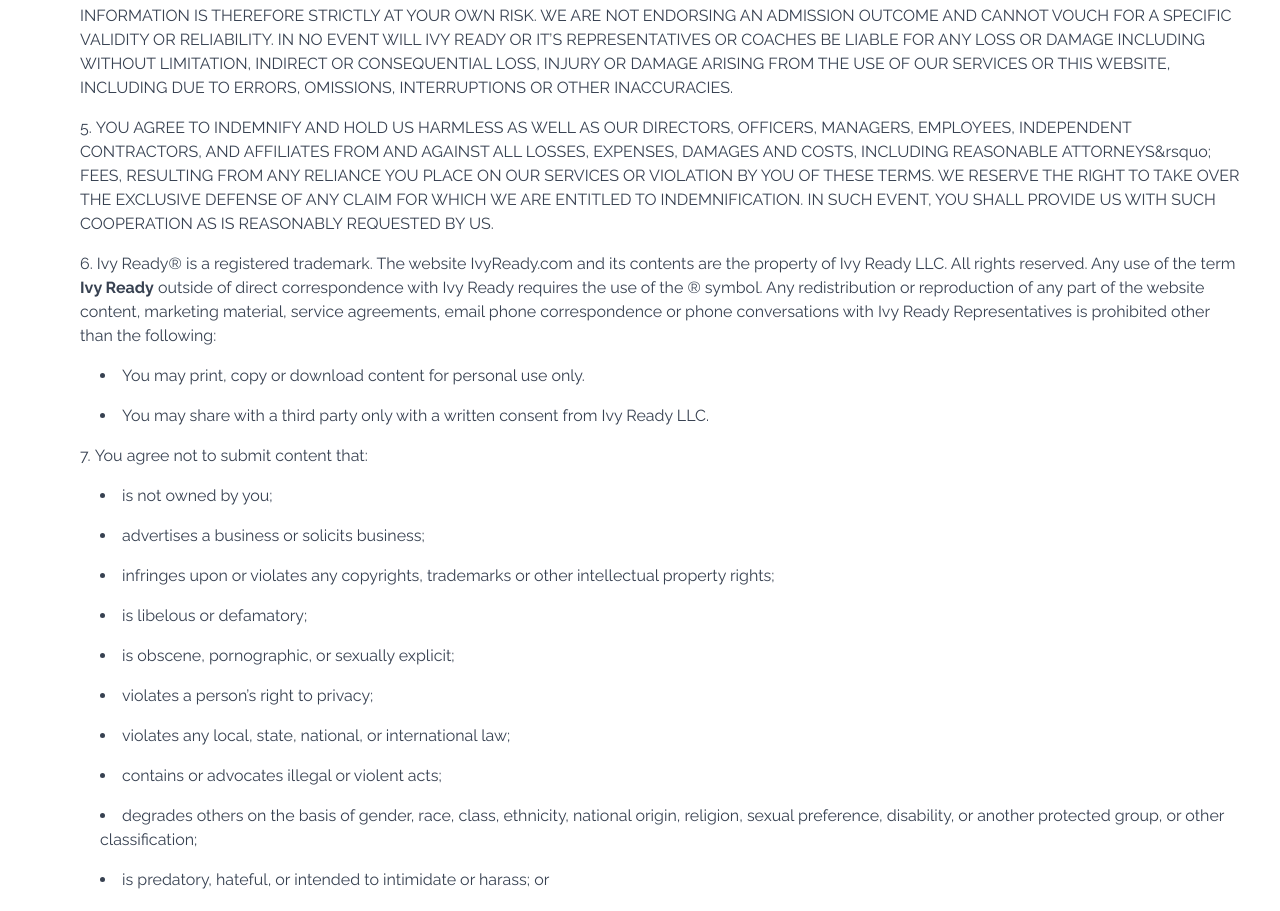
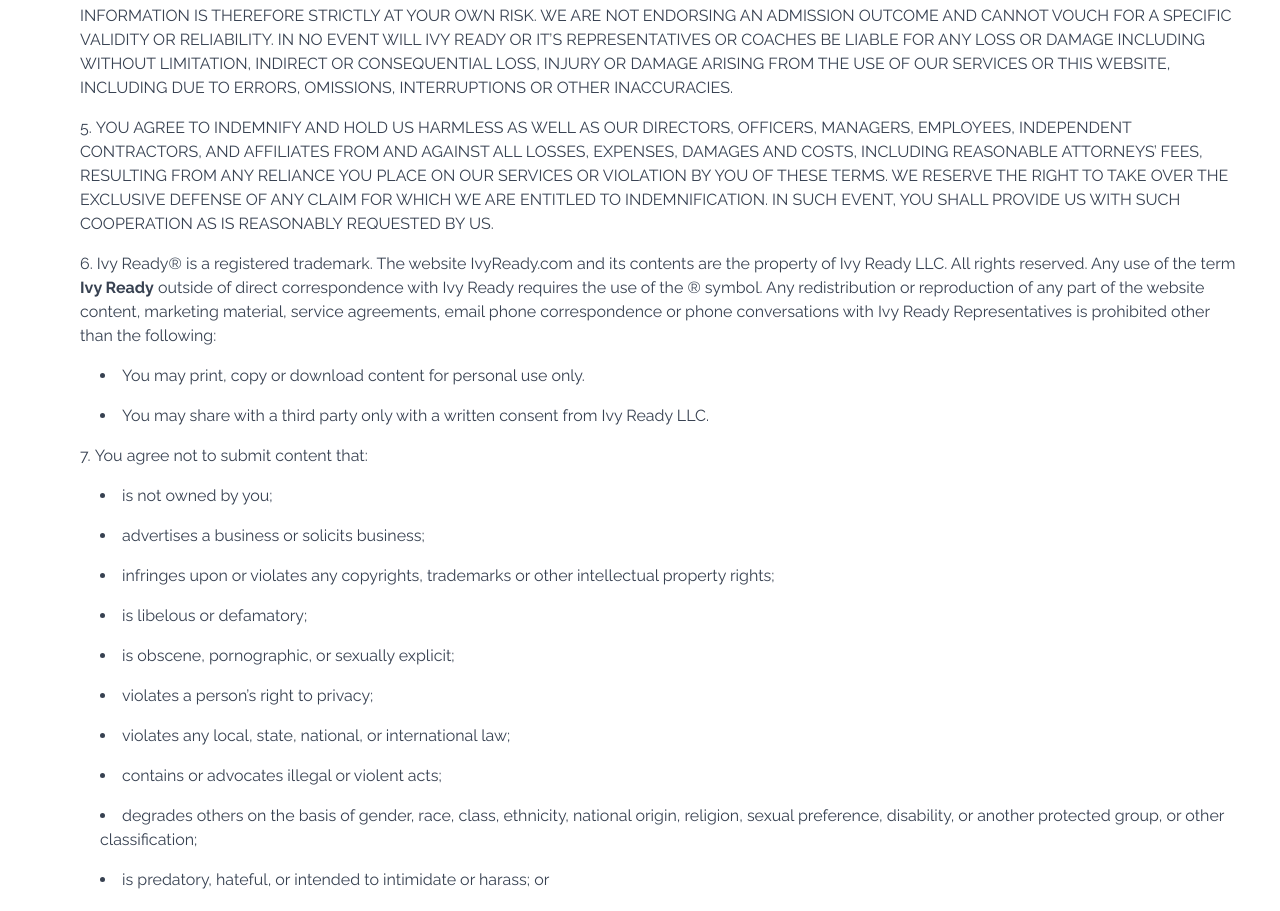
Before and after one commit to TesCoder/IR, a Next.js app in the folder next-js-site/: page /tos in a window 1280 px wide. Shown: the part 3126-4037 px from the top of the page. Built offline with nearby package versions, Linux system fonts and the light colour scheme.

Commit message:
update nextjs

```diff
--- a/next-js-site/package.json
+++ b/next-js-site/package.json
@@ -20,7 +20,7 @@
     "eslint-config-next": "13.1.4",
     "google-spreadsheet": "^3.3.0",
     "html-pdf": "^3.0.1",
-    "next": "13.1.4",
+    "next": "13.4.19",
     "nodemailer": "^6.9.0",
     "puppeteer": "^19.5.2",
     "react": "18.2.0",
@@ -33,6 +33,7 @@
     "html-pdf": false
   },
   "devDependencies": {
+    "@netlify/plugin-nextjs": "^5.11.6",
     "autoprefixer": "^10.4.13",
     "postcss": "^8.4.21",
     "tailwindcss": "^3.2.4"
--- a/next-js-site/pages/tos.js
+++ b/next-js-site/pages/tos.js
@@ -258,8 +258,8 @@ export default function TermsOfService() {
             information provided.
         </li>
         <li>
-            ALL CONTENT AND INFORMATION ATTAINED FROM IVY READY LLC OR
-            IT&rsquo;S REPRESENTATIVES IS PROVIDED <strong>AS IS</strong>{" "}
+            ALL CONTENT AND INFORMATION ATTAINED FROM IVY READY LLC OR IT&rsquo;S
+            REPRESENTATIVES IS PROVIDED <strong>AS IS</strong>{" "}
             WITHOUT WARRANTY OF ANY KIND, EITHER EXPRESSED OR IMPLIED,
             INCLUDING, ABOUT THE COMPLETENESS, ACCURACY, RELIABILITY,
             TIMELINESS, PERFORMANCE, SUITABILITY, WITHOUT LIMITATION, THOSE OF
@@ -281,7 +281,7 @@ export default function TermsOfService() {
           YOU AGREE TO INDEMNIFY AND HOLD US HARMLESS AS WELL AS OUR DIRECTORS,
           OFFICERS, MANAGERS, EMPLOYEES, INDEPENDENT CONTRACTORS, AND AFFILIATES
           FROM AND AGAINST ALL LOSSES, EXPENSES, DAMAGES AND COSTS, INCLUDING
-          REASONABLE {"ATTORNEYS&rsquo;"} FEES, RESULTING FROM ANY RELIANCE YOU PLACE
+          REASONABLE ATTORNEYS&rsquo; FEES, RESULTING FROM ANY RELIANCE YOU PLACE
           ON OUR SERVICES OR VIOLATION BY YOU OF THESE TERMS. WE RESERVE THE
           RIGHT TO TAKE OVER THE EXCLUSIVE DEFENSE OF ANY CLAIM FOR WHICH WE ARE
           ENTITLED TO INDEMNIFICATION. IN SUCH EVENT, YOU SHALL PROVIDE US WITH
@@ -344,9 +344,9 @@ export default function TermsOfService() {
         </li>
         <li>
             Ivy Ready believes in creating a safe working environment. You
-            acknowledge that Ivy Ready, its employees and affiliates reserve the
-            right to refuse service to anyone. You understand that any comments
-            or actions (sexual or otherwise) that lead to the mistreatment
+            acknowledge that Ivy Ready, its employees and affiliates reserve
+            the right to refuse service to anyone. You understand that any
+            comments or actions (sexual or otherwise) that lead to the mistreatment
             (physical, emotional or otherwise) or insinuation of harm (bodily or
             otherwise) towards Ivy Ready or it&rsquo;s representatives will
             result in internal documentation, possible termination of service
```
Also changed, not shown: 2 other files (tests, documents, lock files or other folders).
